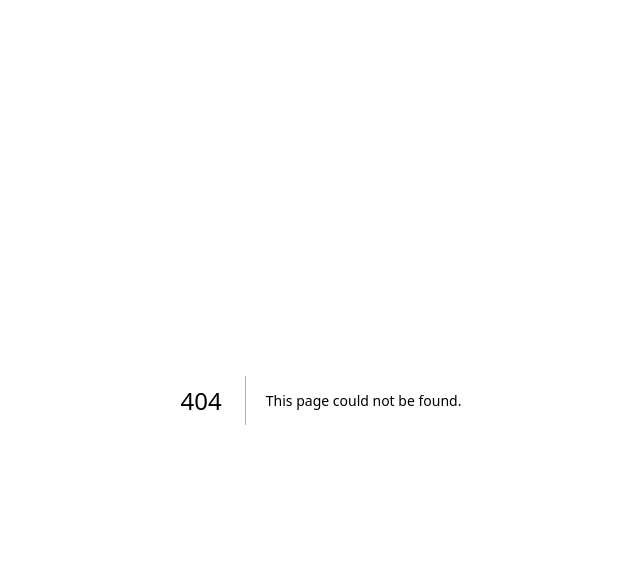
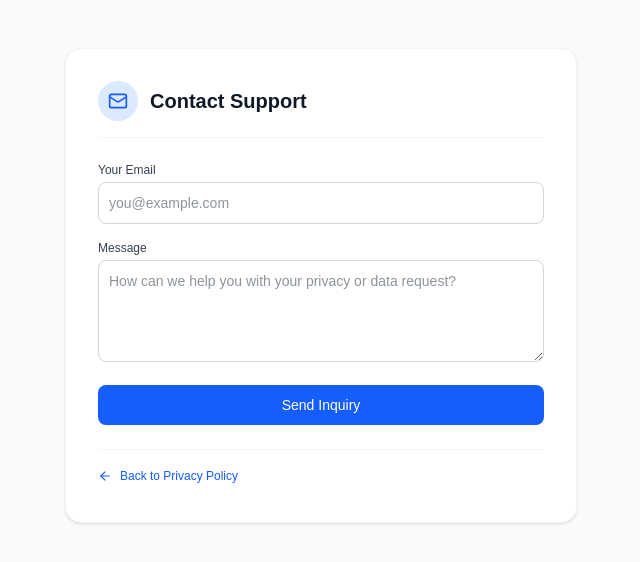
Before and after one commit to PriyaDev04/doc-ai-app, a Next.js app in the folder doc-ai-app/: page /contact in a window 1280 px wide. Before the commit this address had no page. Shown: the top 562 px of the page, without its empty margins (319-959 px from the left). Built offline with nearby package versions, Linux system fonts and the light colour scheme.

Commit message:
Update contact form with Formspree and finalize verification setup

```diff
--- /dev/null
+++ b/doc-ai-app/app/contact/page.tsx
@@ -0,0 +1,114 @@
+"use client";
+
+import { useState } from "react";
+import Link from "next/link";
+import { ArrowLeft, Mail, CheckCircle, Loader2 } from "lucide-react";
+
+export default function Contact() {
+  const [submitted, setSubmitted] = useState(false);
+  const [isSending, setIsSending] = useState(false);
+  const [email, setEmail] = useState("");
+  const [message, setMessage] = useState("");
+
+  const handleSubmit = async (e: React.FormEvent) => {
+    e.preventDefault();
+    setIsSending(true);
+
+    const formspreeUrl = process.env.NEXT_PUBLIC_FORMSPREE_URL;
+
+    if (!formspreeUrl) {
+      alert("Formspree URL is missing. Please configure NEXT_PUBLIC_FORMSPREE_URL in your environment variables.");
+      setIsSending(false);
+      return;
+    }
+
+    try {
+      const res = await fetch(formspreeUrl, {
+        method: "POST",
+        headers: { "Content-Type": "application/json" },
+        body: JSON.stringify({ email, message }),
+      });
+
+      if (res.ok) {
+        setSubmitted(true);
+        setEmail("");
+        setMessage("");
+      } else {
+        alert("Failed to send message. Please try again.");
+      }
+    } catch {
+      alert("Network error. Please try again later.");
+    } finally {
+      setIsSending(false);
+    }
+  };
+
+  return (
+    <div className="min-h-screen bg-gray-50 text-gray-800 py-12 px-4 sm:px-6 lg:px-8">
+      <div className="max-w-lg mx-auto bg-white rounded-2xl shadow-sm border border-gray-100 p-8 space-y-6">
+        <div className="flex items-center gap-3 border-b border-gray-100 pb-4">
+          <div className="w-10 h-10 bg-blue-100 text-blue-600 rounded-full flex items-center justify-center shrink-0">
+            <Mail size={20} />
+          </div>
+          <h1 className="text-xl font-bold text-gray-900">Contact Support</h1>
+        </div>
+
+        {submitted ? (
+          <div className="text-center py-6 space-y-3">
+            <CheckCircle size={40} className="text-green-500 mx-auto" />
+            <h2 className="text-lg font-semibold text-gray-900">Message Sent!</h2>
+            <p className="text-xs text-gray-600">
+              Thank you for reaching out. We will process your request shortly.
+            </p>
+            <button
+              onClick={() => setSubmitted(false)}
+              className="text-xs text-blue-600 underline cursor-pointer"
+            >
+              Send another message
+            </button>
+          </div>
+        ) : (
+          <form onSubmit={handleSubmit} className="space-y-4">
+            <div>
+              <label className="block text-xs font-medium text-gray-700 mb-1">Your Email</label>
+              <input
+                type="email"
+                required
+                value={email}
+                onChange={(e) => setEmail(e.target.value)}
+                placeholder="you@example.com"
+                className="w-full border border-gray-300 rounded-lg p-2.5 text-sm focus:outline-blue-600"
+              />
+            </div>
+
+            <div>
+              <label className="block text-xs font-medium text-gray-700 mb-1">Message</label>
+              <textarea
+                required
+                rows={4}
+                value={message}
+                onChange={(e) => setMessage(e.target.value)}
+                placeholder="How can we help you with your privacy or data request?"
+                className="w-full border border-gray-300 rounded-lg p-2.5 text-sm focus:outline-blue-600"
+              ></textarea>
+            </div>
+
+            <button
+              type="submit"
+              disabled={isSending}
+              className="w-full bg-blue-600 text-white rounded-lg py-2.5 text-sm font-medium hover:bg-blue-700 transition cursor-pointer flex items-center justify-center gap-2"
+            >
+              {isSending ? <Loader2 className="animate-spin" size={18} /> : "Send Inquiry"}
+            </button>
+          </form>
+        )}
+
+        <div className="pt-4 border-t border-gray-100">
+          <Link href="/privacy" className="inline-flex items-center gap-2 text-xs text-blue-600 hover:underline">
+            <ArrowLeft size={14} /> Back to Privacy Policy
+          </Link>
+        </div>
+      </div>
+    </div>
+  );
+}
--- /dev/null
+++ b/doc-ai-app/app/privacy/page.tsx
@@ -0,0 +1,74 @@
+import Link from "next/link";
+import { ArrowLeft, ShieldCheck } from "lucide-react";
+
+export default function PrivacyPolicy() {
+  return (
+    <div className="min-h-screen bg-gray-50 text-gray-800 py-12 px-4 sm:px-6 lg:px-8">
+      <div className="max-w-3xl mx-auto bg-white rounded-2xl shadow-sm border border-gray-100 p-8 sm:p-12 space-y-6">
+
+        {/* Header */}
+        <div className="flex items-center gap-3 border-b border-gray-100 pb-6">
+          <div className="w-10 h-10 bg-blue-100 text-blue-600 rounded-full flex items-center justify-center shrink-0">
+            <ShieldCheck size={24} />
+          </div>
+          <div>
+            <h1 className="text-2xl font-bold text-gray-900">Privacy Policy</h1>
+            <p className="text-xs text-gray-400">Last updated: August 2026</p>
+          </div>
+        </div>
+
+        {/* Content */}
+        <div className="space-y-4 text-sm leading-relaxed text-gray-600">
+          <section className="space-y-2">
+            <h2 className="text-base font-semibold text-gray-900">1. Overview</h2>
+            <p>
+              Welcome to <strong>DocAI</strong>. We value your privacy and are committed to protecting your personal information. This Privacy Policy explains how we handle your data when you sign in and interact with our application.
+            </p>
+          </section>
+
+          <section className="space-y-2">
+            <h2 className="text-base font-semibold text-gray-900">2. Google OAuth & Account Access</h2>
+            <p>
+              DocAI uses Google Authentication solely to identify you and grant access to your saved chat history. We only access basic profile details (such as your name and email address) required for authentication.
+            </p>
+          </section>
+
+          <section className="space-y-2">
+            <h2 className="text-base font-semibold text-gray-900">3. Google Drive Integration</h2>
+            <p>
+              When you grant access to Google Drive, our app reads only the specific documents you explicitly select for analysis. We do not edit, delete, or store copies of your Google Drive files on our servers.
+            </p>
+          </section>
+
+          <section className="space-y-2">
+            <h2 className="text-base font-semibold text-gray-900">4. Data Protection & Sharing</h2>
+            <p>
+              We do not sell, rent, or transfer your personal information or Google account data to third parties. All communication between your client browser and our application is encrypted in transit using standard security protocols.
+            </p>
+          </section>
+
+          <section className="space-y-2">
+            <h2 className="text-base font-semibold text-gray-900">5. Contact Us</h2>
+            <p>
+              If you have any questions or concerns regarding this privacy policy or your personal data, please submit your inquiry through our{" "}
+              <Link href="/contact" className="text-blue-600 underline font-medium">
+                Support & Privacy Request Form
+              </Link>.
+            </p>
+          </section>
+        </div>
+
+        {/* Footer Back Link */}
+        <div className="pt-6 border-t border-gray-100">
+          <Link
+            href="/"
+            className="inline-flex items-center gap-2 text-sm font-medium text-blue-600 hover:text-blue-700 transition"
+          >
+            <ArrowLeft size={16} /> Back to Homepage
+          </Link>
+        </div>
+
+      </div>
+    </div>
+  );
+}
```
